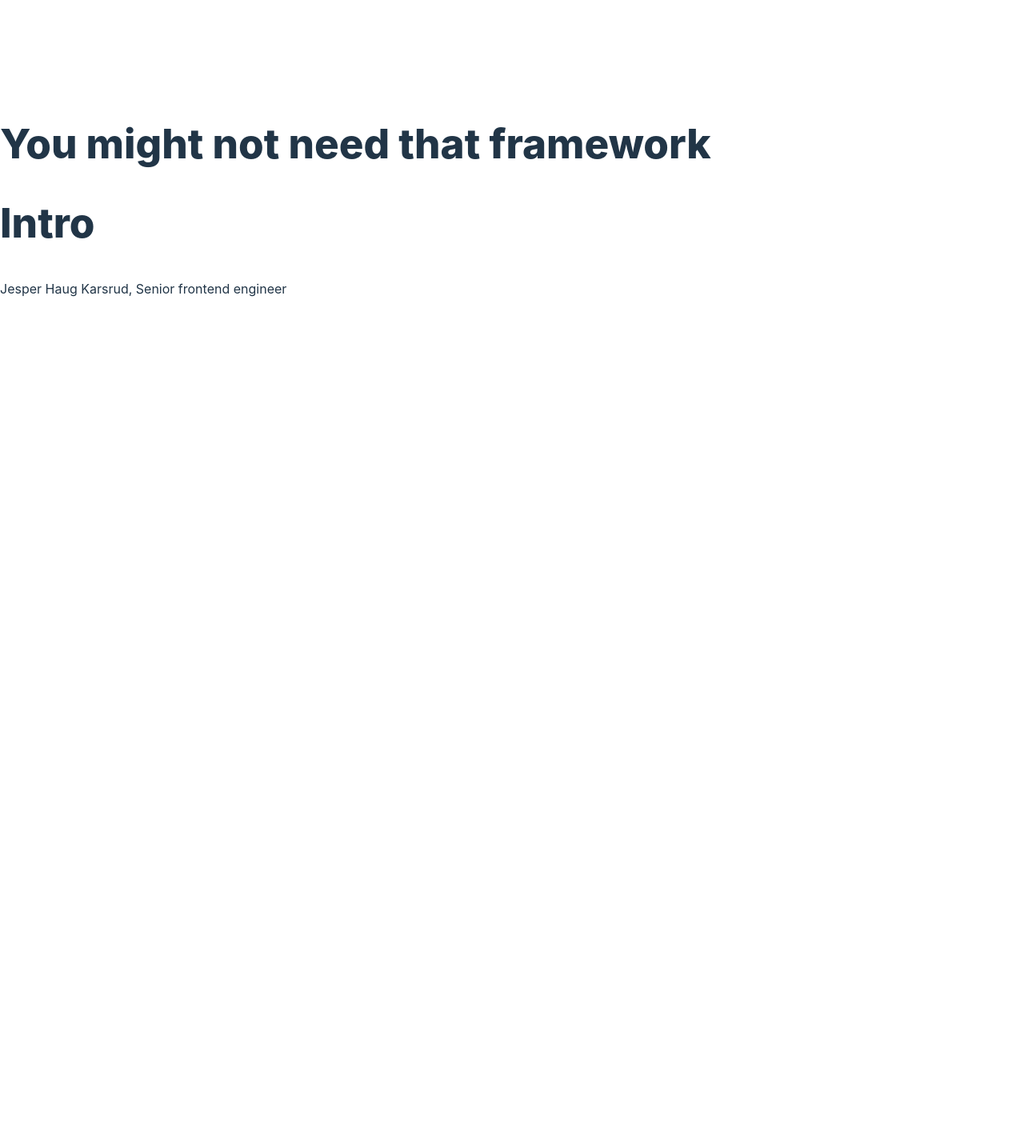
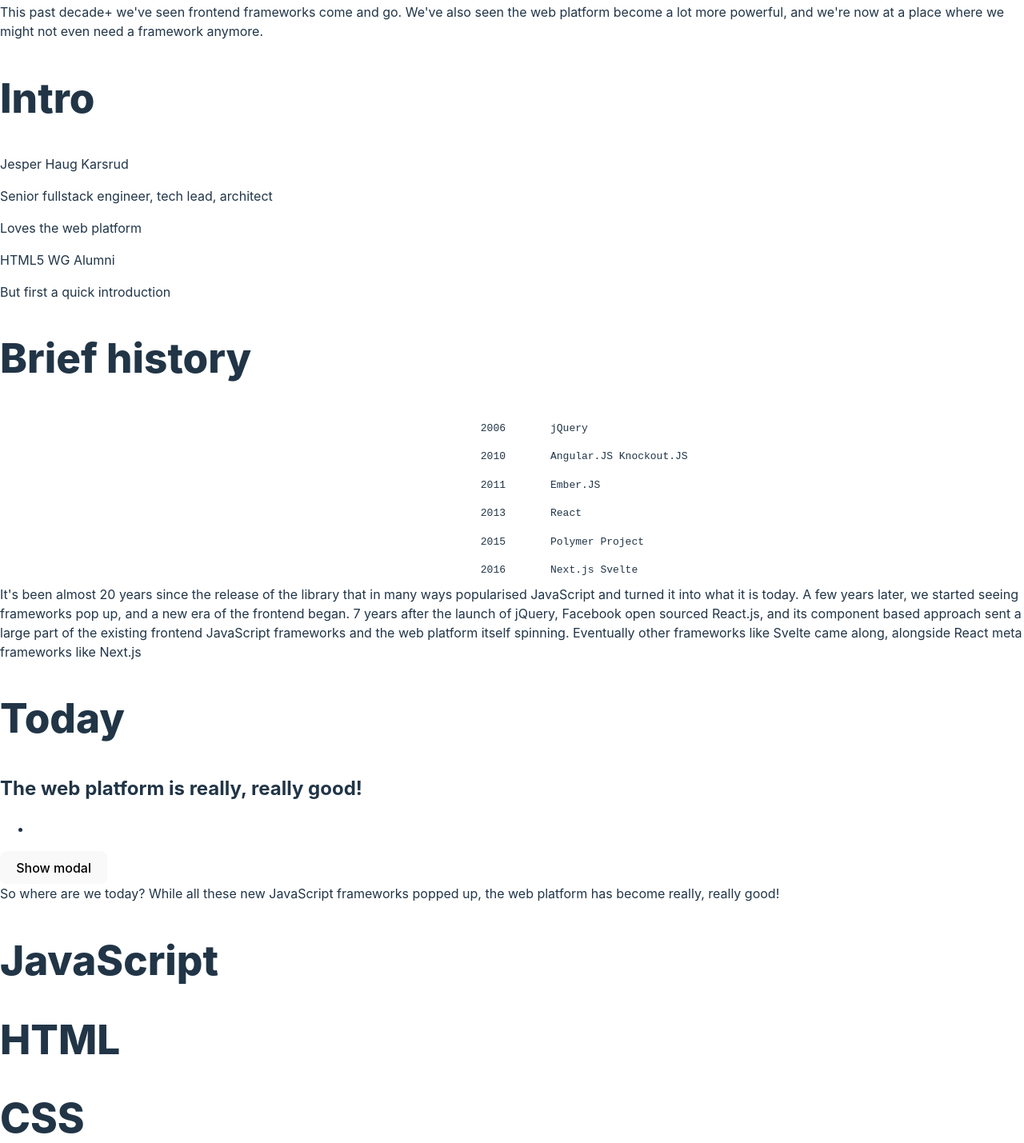
Before and after one commit to jkarsrud/talk-no-frameworks, a website built with Vite: page index.html in a window 1280 px wide. Shown: the part 138-1567 px from the top of the page at 80% size. Before the commit the page ends 800 px from the top, so only its background shows below. Built offline with nearby package versions, Linux system fonts and the light colour scheme; what reveal.js would draw is missing.

Commit message:
Add slides

```diff
--- a/index.html
+++ b/index.html
@@ -9,15 +9,85 @@
   <body>
     <div class="reveal">
       <div class="slides">
-        <section>
+        <section id="title">
           <h1>You might not need that framework</h1>
+          <aside class="notes">
+            This past decade+ we've seen frontend frameworks come and go. We've
+            also seen the web platform become a lot more powerful, and we're now
+            at a place where we might not even need a framework anymore.
+          </aside>
         </section>
         <section>
           <h1>Intro</h1>
-          <p>Jesper Haug Karsrud, Senior frontend engineer</p>
+          <p>Jesper Haug Karsrud</p>
+          <p>Senior fullstack engineer, tech lead, architect</p>
+          <p>Loves the web platform</p>
+          <p>HTML5 WG Alumni</p>
+          <aside class="notes">But first a quick introduction</aside>
+        </section>
+        <section
+          data-background-gradient="linear-gradient(to bottom, #2ff3e0, #00e7f4, #00d9ff, #2bc9ff, #68b7ff, #97a9ff, #c996f6, #f480d8, #ff74b0, #ff7484, #ff805a, #f29133)"
+          id="history"
+        >
+          <h1>Brief history</h1>
+          <dl class="history">
+            <div class="fragment">
+              <dt>2006</dt>
+              <dd>jQuery</dd>
+            </div>
+            <div class="fragment">
+              <dt>2010</dt>
+              <dd>Angular.JS Knockout.JS</dd>
+            </div>
+            <div class="fragment">
+              <dt>2011</dt>
+              <dd>Ember.JS</dd>
+            </div>
+            <div class="fragment">
+              <dt>2013</dt>
+              <dd>React</dd>
+            </div>
+            <div class="fragment">
+              <dt>2015</dt>
+              <dd>Polymer Project</dd>
+            </div>
+            <div class="fragment">
+              <dt>2016</dt>
+              <dd>Next.js Svelte</dd>
+            </div>
+          </dl>
+          <aside class="notes">
+            It's been almost 20 years since the release of the library that in
+            many ways popularised JavaScript and turned it into what it is
+            today. A few years later, we started seeing frameworks pop up, and a
+            new era of the frontend began. 7 years after the launch of jQuery,
+            Facebook open sourced React.js, and its component based approach
+            sent a large part of the existing frontend JavaScript frameworks and
+            the web platform itself spinning. Eventually other frameworks like
+            Svelte came along, alongside React meta frameworks like Next.js
+          </aside>
         </section>
         <section>
-          <h1></h1>
+          <h1>Today</h1>
+          <h2 class="fragment">The web platform is really, really good!</h2>
+          <ul>
+            <li></li>
+          </ul>
+          <button command="show-modal" commandFor="dialog-1">Show modal</button>
+          <dialog id="dialog-1"><h1>This is a dialog</h1></dialog>
+          <aside class="notes">
+            So where are we today? While all these new JavaScript frameworks
+            popped up, the web platform has become really, really good!
+          </aside>
+        </section>
+        <section>
+          <h1>JavaScript</h1>
+        </section>
+        <section>
+          <h1>HTML</h1>
+        </section>
+        <section>
+          <h1>CSS</h1>
         </section>
       </div>
     </div>
--- a/src/style.css
+++ b/src/style.css
@@ -1,4 +1,8 @@
 :root {
+  --r-heading-font: "Inter";
+  --r-main-font: "Inter";
+
+  --r-heading-font-weight: 850;
   font-family: "Inter", system-ui, Avenir, Helvetica, Arial, sans-serif;
   line-height: 1.5;
   font-weight: 400;
@@ -67,3 +71,31 @@
     background-color: #f9f9f9;
   }
 }
+
+dl.history {
+  margin: 0;
+  font-family: monospace;
+}
+
+.history:has(dt) > div {
+  display: grid;
+  grid-template-columns: 1fr 1fr;
+  gap: 1rem;
+}
+
+dl.history dt,
+dl.history dd {
+  padding-block: 0.5rem;
+}
+
+.history:has(dt) dt {
+  text-align: right;
+}
+
+.history:has(dt) dd {
+  text-align: left;
+}
+
+#history {
+   --r-color
+}
```
